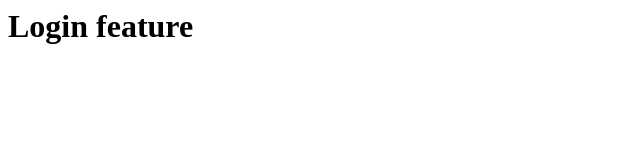
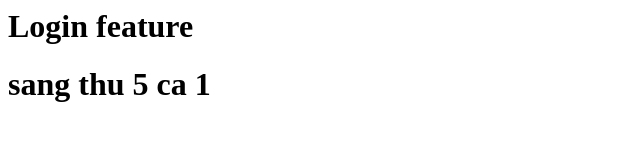
Before and after one commit to trongdai-2510/12345, a plain HTML site: page index.html in a window 1280 px wide. Shown: the whole page, without its empty margins (0-640 px from the left). Drawn offline with Linux system fonts and the light colour scheme.

Commit message:
update login feature

```diff
--- a/index.html
+++ b/index.html
@@ -1 +1,2 @@
 <h1>Login feature</h1>
+<h1>sang thu 5 ca 1</h1>
```
